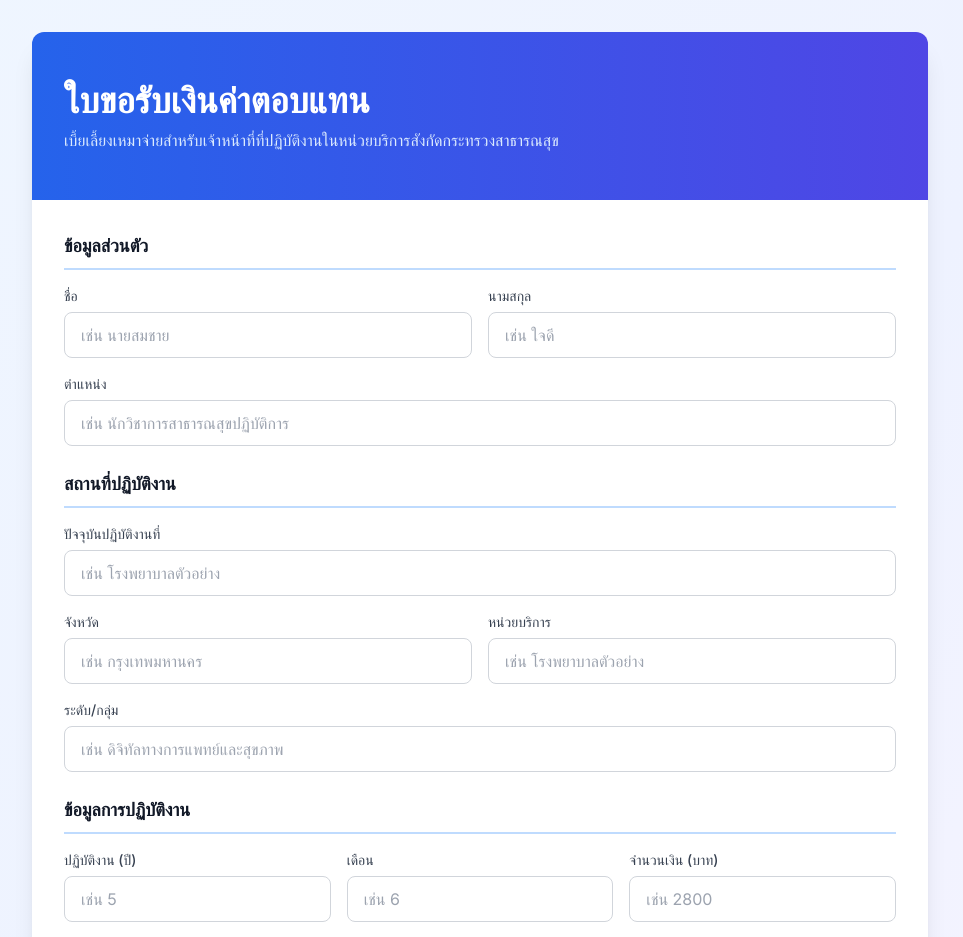
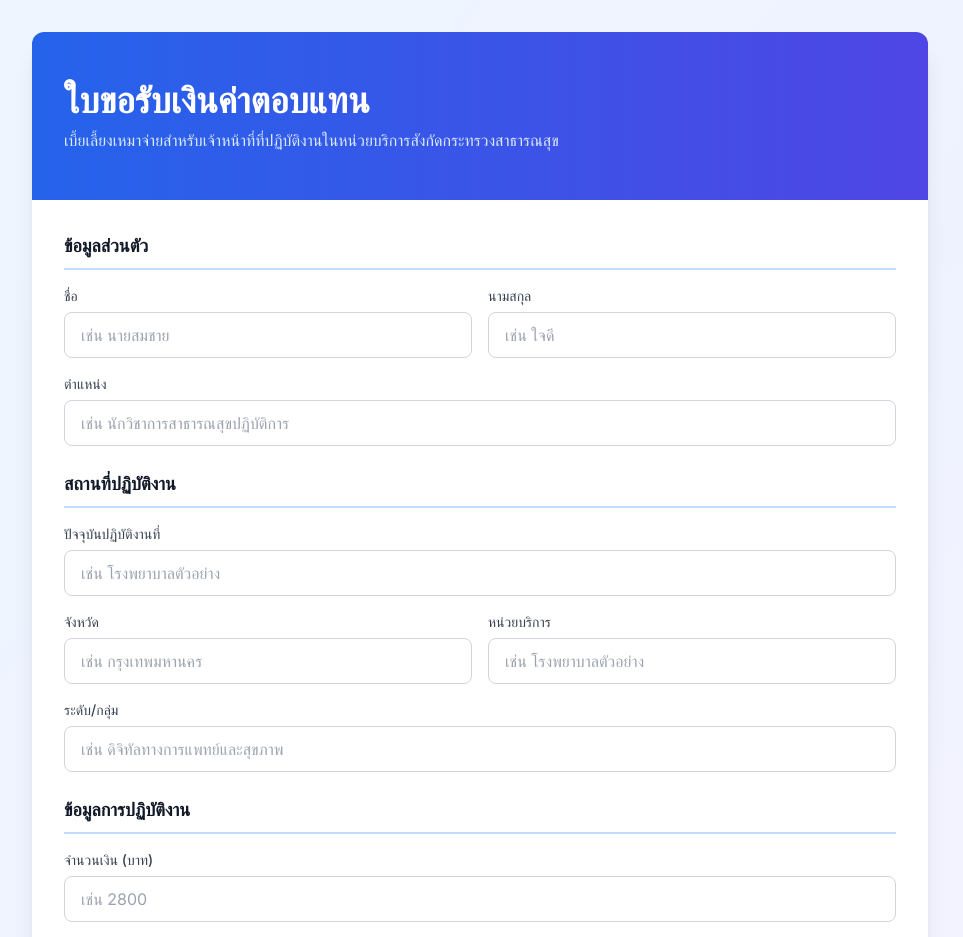
Before and after one commit to JoRJonG/S11, a Next.js app: page / in a window 1280 px wide. Shown: the top 937 px of the page, without its empty margins (160-1123 px from the left). Built offline with nearby package versions, Linux system fonts and the light colour scheme.

Commit message:
Remove manual input fields for work experience years/months since they are now auto-calculated from start/end dates

```diff
--- a/src/app/page.tsx
+++ b/src/app/page.tsx
@@ -61,8 +61,6 @@ type FormDataState = {
   currentWorkplace: string
   province: string
   level: string
-  yearsWorked: number | ''
-  monthsWorked: number | ''
   trainingPracticeYears: number | ''
   trainingPracticeMonths: number | ''
   startDate: string
@@ -83,8 +81,6 @@ type FormDataState = {
 
 const numericFieldNames = new Set<keyof FormDataState>([
   'startYear',
-  'yearsWorked',
-  'monthsWorked',
   'trainingPracticeYears',
   'trainingPracticeMonths',
   'amount',
@@ -315,8 +311,6 @@ export default function Home() {
     currentWorkplace: '',
     province: '',
     level: '',
-    yearsWorked: '',
-    monthsWorked: '',
     trainingPracticeYears: '',
     trainingPracticeMonths: '',
     startDate: '',
@@ -335,18 +329,6 @@ export default function Home() {
     trainingRhcEnd: '',
   })
   const [generated, setGenerated] = useState(false)
-
-  // Auto-calculate yearsWorked and monthsWorked from startDate and endDate
-  useEffect(() => {
-    if (formData.startDate && formData.endDate) {
-      const { years, months } = calculateDateDifference(formData.startDate, formData.endDate)
-      setFormData(prev => ({
-        ...prev,
-        yearsWorked: years,
-        monthsWorked: months
-      }))
-    }
-  }, [formData.startDate, formData.endDate])
 
   const updateThaiDateField = (
     field: 'startDate' | 'endDate',
@@ -403,14 +385,7 @@ export default function Home() {
     ? formData.startMonth
     : months[0]
   const monthsData = getNext12MonthsWithYear(resolvedStartMonth, resolvedStartYear)
-  const yearsWorkedValue =
-    typeof formData.yearsWorked === 'number' && Number.isFinite(formData.yearsWorked)
-      ? formData.yearsWorked
-      : 0
-  const monthsWorkedValue =
-    typeof formData.monthsWorked === 'number' && Number.isFinite(formData.monthsWorked)
-      ? formData.monthsWorked
-      : 0
+  const { years: yearsWorkedValue, months: monthsWorkedValue } = calculateDateDifference(formData.startDate, formData.endDate)
   const trainingPracticeYearsValue =
     typeof formData.trainingPracticeYears === 'number' &&
     Number.isFinite(formData.trainingPracticeYears)
@@ -663,31 +638,7 @@ export default function Home() {
                 <h2 className="text-lg font-semibold text-gray-900 mb-4 pb-2 border-b-2 border-blue-200">
                   ข้อมูลการปฏิบัติงาน
                 </h2>
-                <div className="grid grid-cols-1 sm:grid-cols-3 gap-4">
-                  <div>
-                    <label className="block text-sm font-medium text-gray-700 mb-1.5">ปฏิบัติงาน (ปี)</label>
-                    <input
-                      type="number"
-                      name="yearsWorked"
-                      value={formData.yearsWorked}
-                      onChange={handleInputChange}
-                      placeholder="เช่น 5"
-                      className="w-full px-4 py-2.5 border border-gray-300 rounded-lg focus:ring-2 focus:ring-blue-500 focus:border-transparent transition"
-                      required
-                    />
-                  </div>
-                  <div>
-                    <label className="block text-sm font-medium text-gray-700 mb-1.5">เดือน</label>
-                    <input
-                      type="number"
-                      name="monthsWorked"
-                      value={formData.monthsWorked}
-                      onChange={handleInputChange}
-                      placeholder="เช่น 6"
-                      className="w-full px-4 py-2.5 border border-gray-300 rounded-lg focus:ring-2 focus:ring-blue-500 focus:border-transparent transition"
-                      required
-                    />
-                  </div>
+                <div className="grid grid-cols-1 gap-4">
                   <div>
                     <label className="block text-sm font-medium text-gray-700 mb-1.5">จำนวนเงิน (บาท)</label>
                     <input
```
